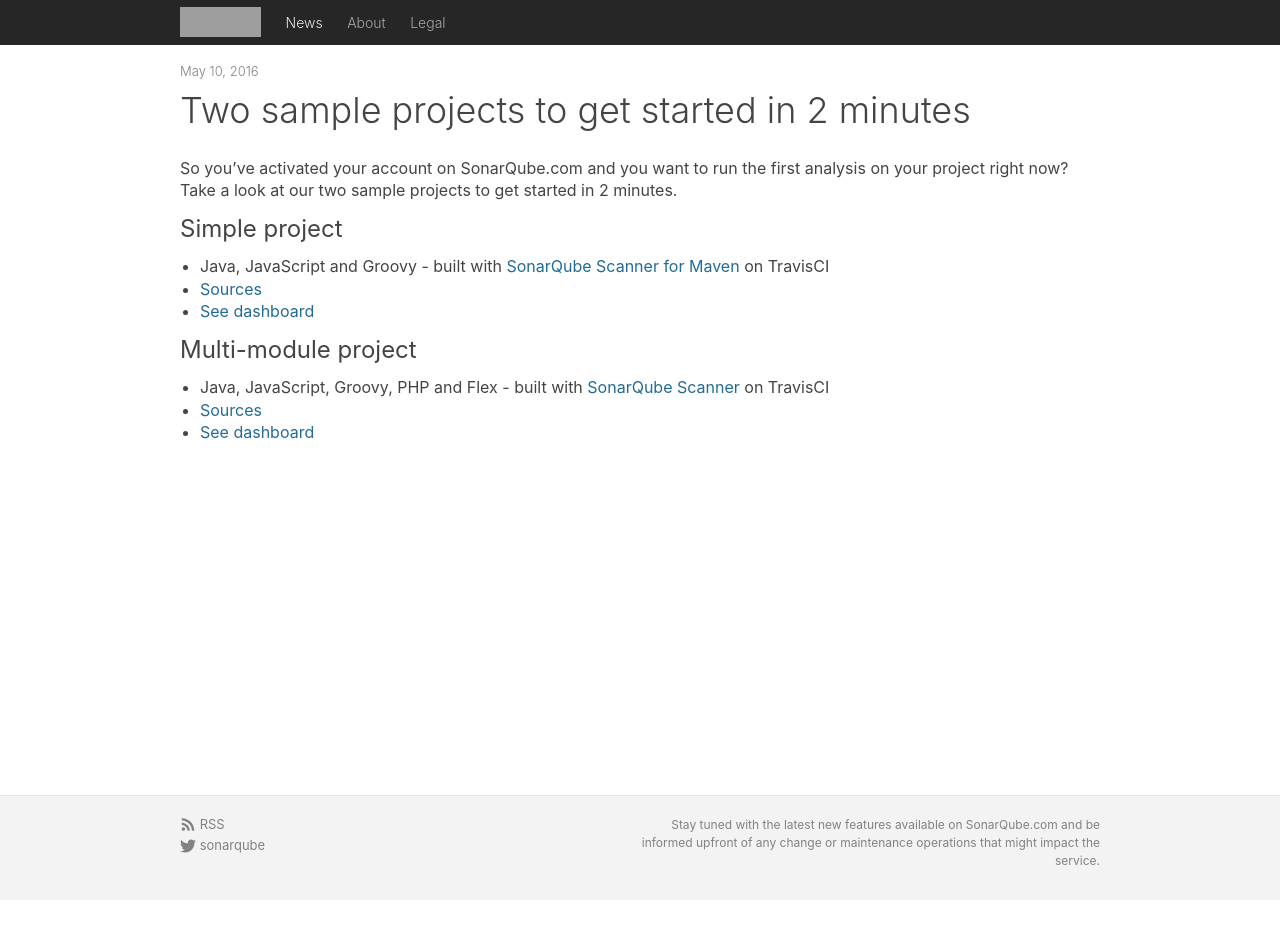
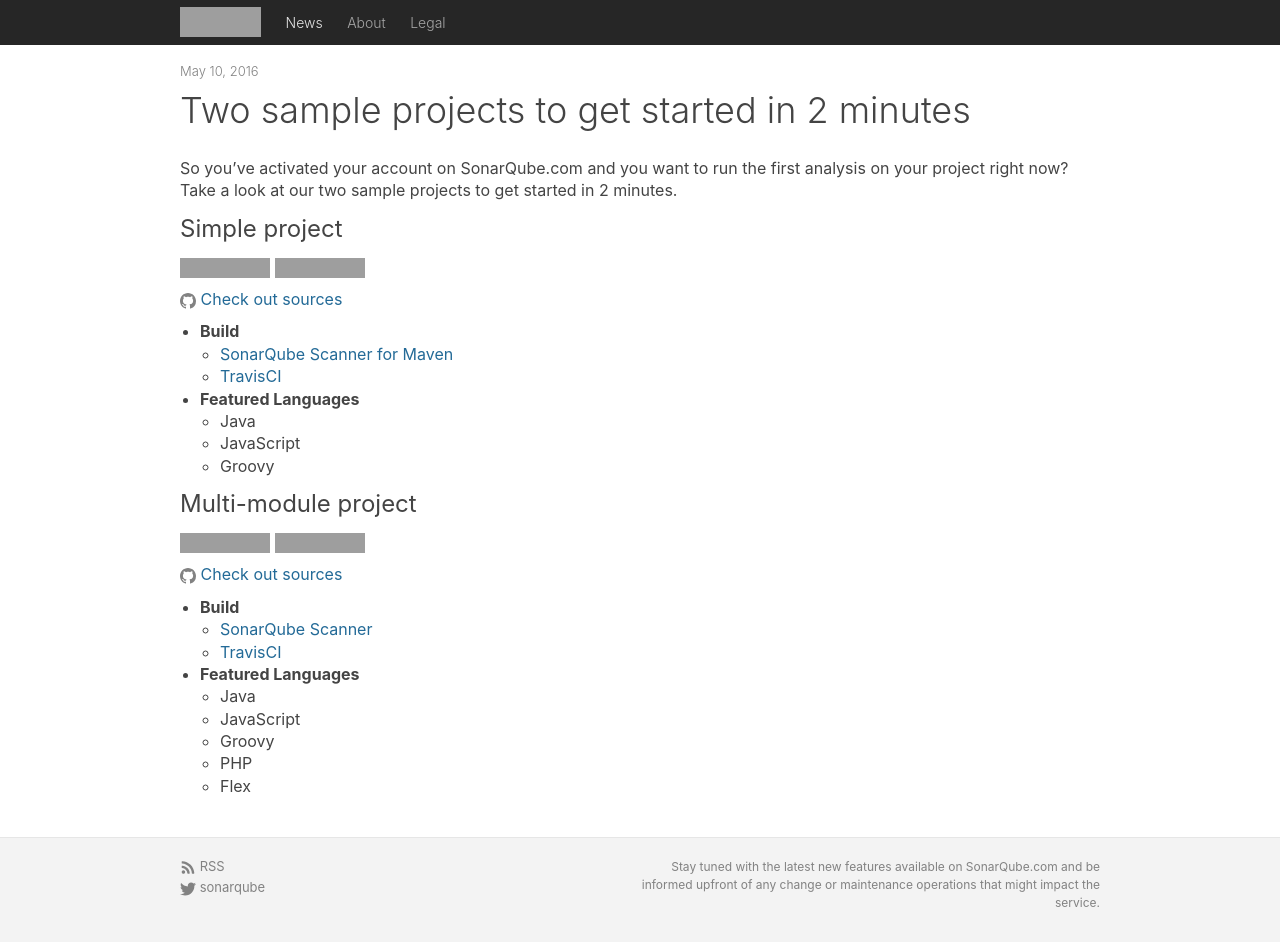
Before and after one commit to NandhiniNanz/sonarcloud-website, a Jekyll site: the page built from _posts/2016-05-10-sample-projects.md, in a window 1280 px wide. Built offline with Jekyll 4.4.1, drawn with Linux system fonts in a browser that asks for light colours; before the commit the page ends 900 px from its top, so only the background shows below that; grey boxes are pictures that could not be loaded.

Commit message:
Improve Sample projects news

```diff
--- /dev/null
+++ b/_includes/icon-github.html
@@ -0,0 +1,4 @@
+<a href="https://github.com/{{ include.url }}">
+  <span class="icon icon--github">{% include icon-github.svg %}</span>
+  <span>{{ include.name }}</span>
+</a>
--- a/_posts/2016-05-10-sample-projects.md
+++ b/_posts/2016-05-10-sample-projects.md
@@ -8,13 +8,34 @@
 the first analysis on your project right now? Take a look at our two sample
 projects to get started in 2 minutes.
 
+
 # Simple project
 
-- Java, JavaScript and Groovy - built with [SonarQube Scanner for Maven](http://redirect.sonarsource.com/doc/install-configure-scanner-maven.html) on TravisCI
-- [Sources](https://github.com/bellingard/multi-language-project)
-- [See dashboard](https://sonarqube.com/overview?id=test%3Amulti-language-project)
+[![Build status](https://travis-ci.org/bellingard/multi-language-project.svg?branch=master)](https://travis-ci.org/bellingard/multi-language-project) [![Quality Gate](https://sonarqube.com/api/badges/gate?key=test:multi-language-project)](https://sonarqube.com/dashboard/index/test:multi-language-project)
+
+{% include icon-github.html url="bellingard/multi-language-project" name="Check out sources" %}
+
+- **Build**
+  - [SonarQube Scanner for Maven](http://redirect.sonarsource.com/doc/install-configure-scanner-maven.html)
+  - [TravisCI](https://travis-ci.org/bellingard/multi-language-project)
+- **Featured Languages**
+  - Java
+  - JavaScript
+  - Groovy
+
 
 # Multi-module project
-- Java, JavaScript, Groovy, PHP and Flex - built with [SonarQube Scanner](http://redirect.sonarsource.com/doc/install-configure-scanner.html) on TravisCI
-- [Sources](https://github.com/bellingard/multi-language-multi-module-project)
-- [See dashboard](https://sonarqube.com/overview?id=multi-language-multi-module-project)
+
+[![Build status](https://travis-ci.org/bellingard/multi-language-multi-module-project.svg?branch=master)](https://travis-ci.org/bellingard/multi-language-multi-module-project) [![Quality Gate](https://sonarqube.com/api/badges/gate?key=multi-language-multi-module-project)](https://sonarqube.com/dashboard/index/multi-language-multi-module-project)
+
+{% include icon-github.html url="bellingard/multi-language-multi-module-project" name="Check out sources" %}
+
+- **Build**
+  - [SonarQube Scanner](http://redirect.sonarsource.com/doc/install-configure-scanner.html)
+  - [TravisCI](https://travis-ci.org/bellingard/multi-language-multi-module-project)
+- **Featured Languages**
+  - Java
+  - JavaScript
+  - Groovy
+  - PHP
+  - Flex
```
Also changed, not shown: _includes/icon-github.svg (added).
